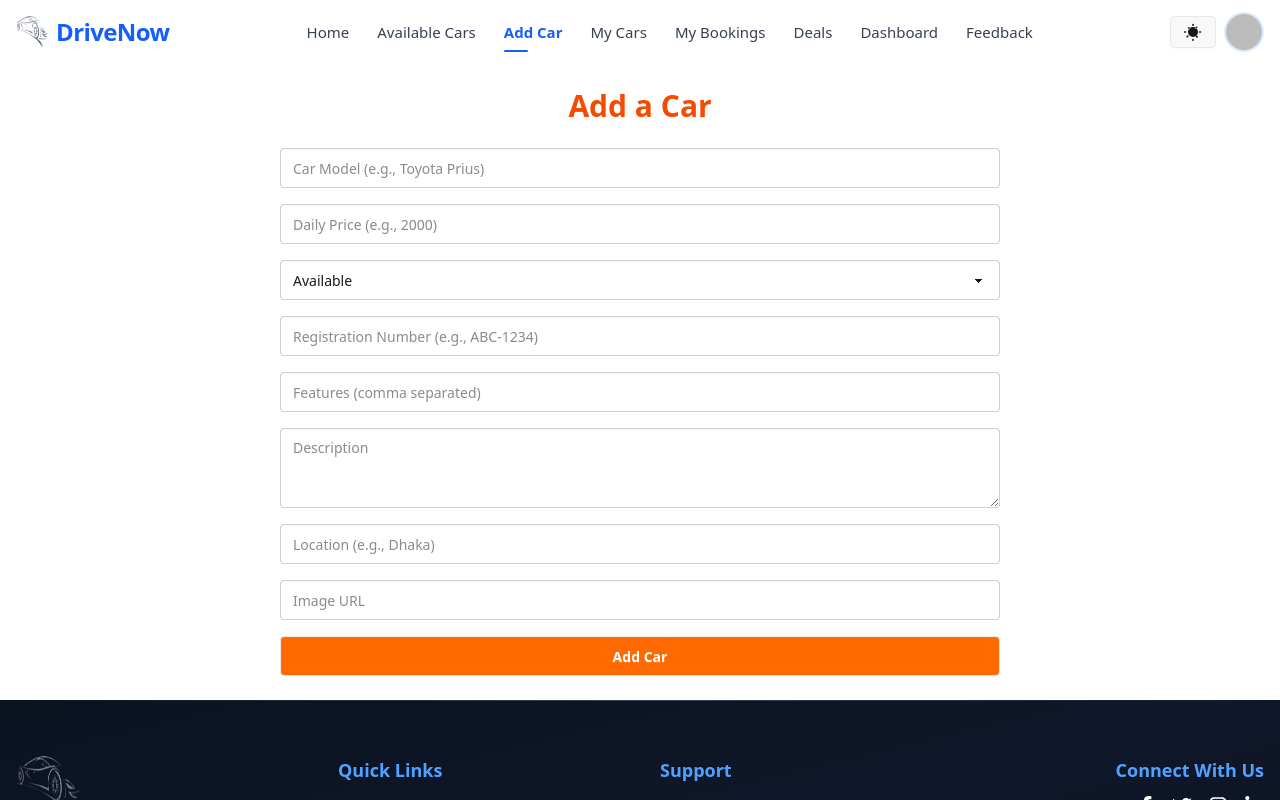
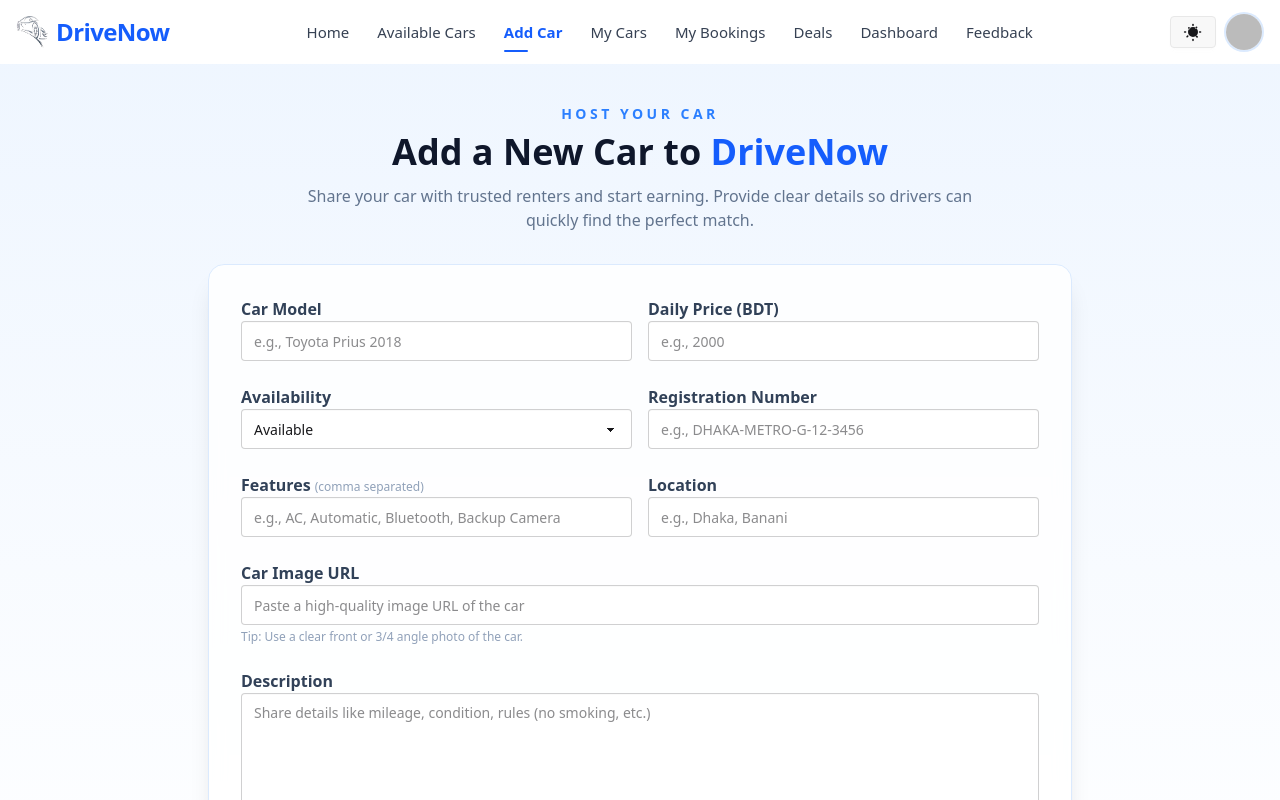
Before and after one commit to ruhanaatiq/b11a11-client-side-ruhanaatiq, a React (Vite) app: page /add-car in a window 1280 px wide. Shown: the top 800 px of the page. Built offline with nearby package versions, Linux system fonts and the light colour scheme; no server answers; sample sign-in values are in the browser's storage.

Commit message:
add car form updated

```diff
--- a/src/components/Banner.jsx
+++ b/src/components/Banner.jsx
@@ -13,7 +13,9 @@ const Banner = () => {
               <Typewriter words={['Drive Your Dreams Today!']} loop={false} cursor />
             </h2>
             <Link to="/available-cars">
-              <button className="px-6 py-3 text-lg font-semibold bg-blue-600 hover:bg-blue-700 text-white rounded-lg shadow-lg transition-all">
+              <button className="px-6 py-3 text-lg font-semibold  bg-gradient-to-r from-blue-600 to-cyan-500
+                            hover:from-blue-700 hover:to-cyan-600 text-white
+                             hover:shadow-md  rounded-lg shadow-lg transition-all">
                 View Available Cars
               </button>
             </Link>
--- a/src/pages/AddCar.jsx
+++ b/src/pages/AddCar.jsx
@@ -6,7 +6,12 @@ import api from "../api/api";
 import toast from "react-hot-toast";
 
 const AddCar = () => {
-  const { register, handleSubmit, reset, formState: { errors } } = useForm();
+  const {
+    register,
+    handleSubmit,
+    reset,
+    formState: { errors, isSubmitting },
+  } = useForm();
   const { user } = useContext(AuthContext);
   const navigate = useNavigate();
 
@@ -38,36 +43,190 @@ const AddCar = () => {
   };
 
   return (
-    <div className="max-w-3xl mx-auto p-6">
-      <h2 className="text-3xl font-bold text-center mb-6 text-orange-600">Add a Car</h2>
-      <form onSubmit={handleSubmit(onSubmit)} className="space-y-4">
-        <input {...register("model", { required: "Car model is required" })} placeholder="Car Model (e.g., Toyota Prius)" className="input input-bordered w-full" />
-        {errors.model && <p className="text-red-500 text-sm">{errors.model.message}</p>}
+    <section className="min-h-[calc(100vh-80px)] bg-gradient-to-b from-blue-50 to-white flex items-center">
+      <div className="max-w-4xl w-full mx-auto px-4 py-10">
+        <div className="mb-8 text-center">
+          <p className="text-sm uppercase tracking-[0.25em] text-blue-500 font-semibold">
+            Host Your Car
+          </p>
+          <h2 className="text-3xl md:text-4xl font-bold text-slate-900 mt-2">
+            Add a New Car to <span className="text-blue-600">DriveNow</span>
+          </h2>
+          <p className="mt-3 text-slate-500 text-sm md:text-base max-w-2xl mx-auto">
+            Share your car with trusted renters and start earning. Provide clear
+            details so drivers can quickly find the perfect match.
+          </p>
+        </div>
 
-        <input {...register("dailyPrice", { required: "Daily price is required" })} placeholder="Daily Price (e.g., 2000)" type="number" className="input input-bordered w-full" />
-        {errors.dailyPrice && <p className="text-red-500 text-sm">{errors.dailyPrice.message}</p>}
+        <div className="bg-white/80 backdrop-blur shadow-xl rounded-2xl border border-blue-100 p-6 md:p-8">
+          <form onSubmit={handleSubmit(onSubmit)} className="space-y-6">
+            {/* Basic Info */}
+            <div className="grid md:grid-cols-2 gap-4">
+              <div>
+                <label className="label">
+                  <span className="label-text font-semibold text-slate-700">
+                    Car Model
+                  </span>
+                </label>
+                <input
+                  {...register("model", { required: "Car model is required" })}
+                  placeholder="e.g., Toyota Prius 2018"
+                  className="input input-bordered w-full"
+                />
+                {errors.model && (
+                  <p className="mt-1 text-xs text-red-500">
+                    {errors.model.message}
+                  </p>
+                )}
+              </div>
 
-        <select {...register("available", { required: true })} className="select select-bordered w-full">
-          <option value="true">Available</option>
-          <option value="false">Not Available</option>
-        </select>
+              <div>
+                <label className="label">
+                  <span className="label-text font-semibold text-slate-700">
+                    Daily Price (BDT)
+                  </span>
+                </label>
+                <input
+                  {...register("dailyPrice", {
+                    required: "Daily price is required",
+                  })}
+                  placeholder="e.g., 2000"
+                  type="number"
+                  className="input input-bordered w-full"
+                />
+                {errors.dailyPrice && (
+                  <p className="mt-1 text-xs text-red-500">
+                    {errors.dailyPrice.message}
+                  </p>
+                )}
+              </div>
+            </div>
 
-        <input {...register("registrationNumber", { required: "Registration number required" })} placeholder="Registration Number (e.g., ABC-1234)" className="input input-bordered w-full" />
-        {errors.registrationNumber && <p className="text-red-500 text-sm">{errors.registrationNumber.message}</p>}
+            {/* Availability + Registration */}
+            <div className="grid md:grid-cols-2 gap-4">
+              <div>
+                <label className="label">
+                  <span className="label-text font-semibold text-slate-700">
+                    Availability
+                  </span>
+                </label>
+                <select
+                  {...register("available", { required: true })}
+                  className="select select-bordered w-full"
+                >
+                  <option value="true">Available</option>
+                  <option value="false">Not Available</option>
+                </select>
+              </div>
 
-        <input {...register("features")} placeholder="Features (comma separated)" className="input input-bordered w-full" />
+              <div>
+                <label className="label">
+                  <span className="label-text font-semibold text-slate-700">
+                    Registration Number
+                  </span>
+                </label>
+                <input
+                  {...register("registrationNumber", {
+                    required: "Registration number is required",
+                  })}
+                  placeholder="e.g., DHAKA-METRO-G-12-3456"
+                  className="input input-bordered w-full"
+                />
+                {errors.registrationNumber && (
+                  <p className="mt-1 text-xs text-red-500">
+                    {errors.registrationNumber.message}
+                  </p>
+                )}
+              </div>
+            </div>
 
-        <textarea {...register("description")} placeholder="Description" className="textarea textarea-bordered w-full" />
+            {/* Features & Location */}
+            <div className="grid md:grid-cols-2 gap-4">
+              <div>
+                <label className="label">
+                  <span className="label-text font-semibold text-slate-700">
+                    Features
+                    <span className="text-xs font-normal text-slate-400 ml-1">
+                      (comma separated)
+                    </span>
+                  </span>
+                </label>
+                <input
+                  {...register("features")}
+                  placeholder="e.g., AC, Automatic, Bluetooth, Backup Camera"
+                  className="input input-bordered w-full"
+                />
+              </div>
 
-        <input {...register("location", { required: "Location is required" })} placeholder="Location (e.g., Dhaka)" className="input input-bordered w-full" />
-        {errors.location && <p className="text-red-500 text-sm">{errors.location.message}</p>}
+              <div>
+                <label className="label">
+                  <span className="label-text font-semibold text-slate-700">
+                    Location
+                  </span>
+                </label>
+                <input
+                  {...register("location", {
+                    required: "Location is required",
+                  })}
+                  placeholder="e.g., Dhaka, Banani"
+                  className="input input-bordered w-full"
+                />
+                {errors.location && (
+                  <p className="mt-1 text-xs text-red-500">
+                    {errors.location.message}
+                  </p>
+                )}
+              </div>
+            </div>
 
-        <input {...register("image", { required: "Image URL is required" })} placeholder="Image URL" className="input input-bordered w-full" />
-        {errors.image && <p className="text-red-500 text-sm">{errors.image.message}</p>}
+            {/* Image URL */}
+            <div>
+              <label className="label">
+                <span className="label-text font-semibold text-slate-700">
+                  Car Image URL
+                </span>
+              </label>
+              <input
+                {...register("image", { required: "Image URL is required" })}
+                placeholder="Paste a high-quality image URL of the car"
+                className="input input-bordered w-full"
+              />
+              <p className="mt-1 text-xs text-slate-400">
+                Tip: Use a clear front or 3/4 angle photo of the car.
+              </p>
+              {errors.image && (
+                <p className="mt-1 text-xs text-red-500">
+                  {errors.image.message}
+                </p>
+              )}
+            </div>
 
-        <button type="submit" className="btn bg-orange-500 text-white w-full">Add Car</button>
-      </form>
-    </div>
+            {/* Description */}
+            <div>
+              <label className="label">
+                <span className="label-text font-semibold text-slate-700">
+                  Description
+                </span>
+              </label>
+              <textarea
+                {...register("description")}
+                placeholder="Share details like mileage, condition, rules (no smoking, etc.)"
+                className="textarea textarea-bordered w-full min-h-[120px]"
+              />
+            </div>
+
+            {/* Submit */}
+            <button
+              type="submit"
+              disabled={isSubmitting}
+              className="btn btn-primary w-full mt-2 font-semibold tracking-wide disabled:opacity-70"
+            >
+              {isSubmitting ? "Adding Car..." : "Add Car"}
+            </button>
+          </form>
+        </div>
+      </div>
+    </section>
   );
 };
 
```
